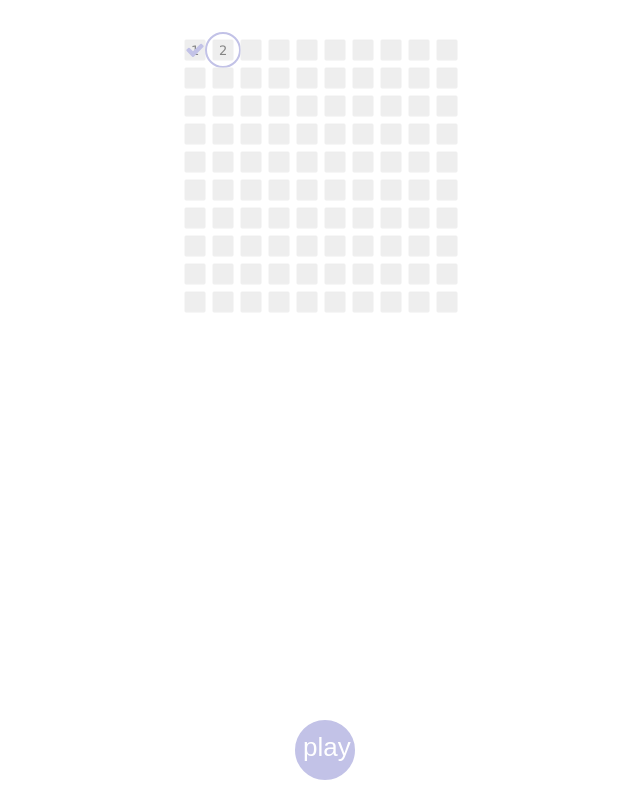
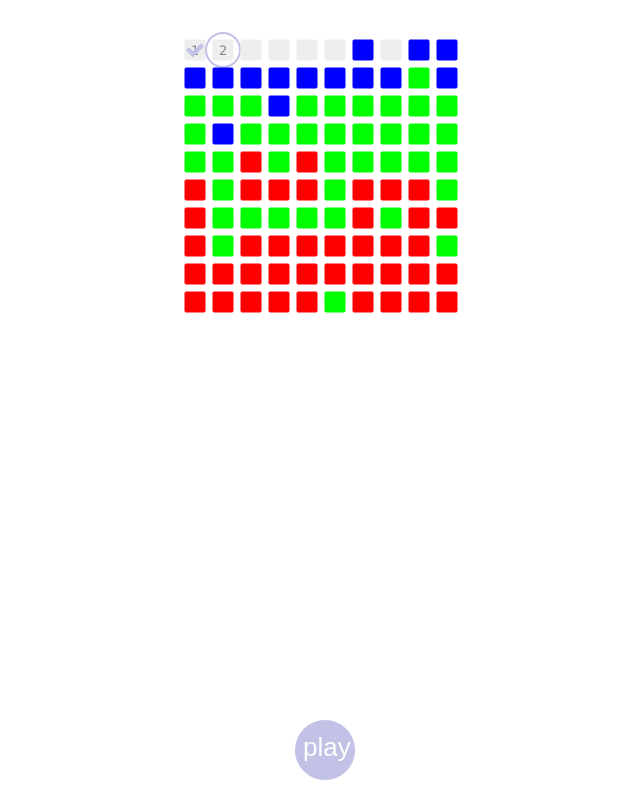
Before and after one commit to JayChetty/double, a React (Create React App) app: page / in a window 1280 px wide. Shown: the whole page, without its empty margins (315-955 px from the left). Built offline with nearby package versions, Linux system fonts and the light colour scheme.

Commit message:
first comit

```diff
--- a/src/components/Levels.js
+++ b/src/components/Levels.js
@@ -1,11 +1,15 @@
 import React from "react";
-
+import bestScores from "../data/levels";
 const offsetX = 10;
 const offsetY = 10;
 
 export const sequanceArray = size => {
   return Array.from(Array(size).keys());
 };
+
+const levels = [{ threshold: 3 }, { threshold: 5 }, { threshold: 7 }];
+
+const colorForLevel = level => {};
 
 const createSquares = (target, completedLevels) => {
   return sequanceArray(100).map(squareNumber => {
@@ -70,7 +74,18 @@ const createSquares = (target, completedLevels) => {
         </text>
       );
     }
-    // }
+
+    const levelOfSquare = squareNumber + 1;
+    let color = "#EEEEEE";
+    console.log("color", bestScores[levelOfSquare]);
+    if (bestScores[levelOfSquare] > 7) {
+      color = "#FF0000";
+    } else if (bestScores[levelOfSquare] > 5) {
+      color = "#00FF00";
+    } else if (bestScores[levelOfSquare] > 3) {
+      color = "#0000FF";
+    }
+
     return (
       <g key={squareNumber}>
         <rect
@@ -80,8 +95,8 @@ const createSquares = (target, completedLevels) => {
           transform-origin={`${x + size / 2}px ${y + size / 2}px`}
           width={size}
           height={size}
-          fill="#EEEEEE"
-          stroke="#EEEEEE"
+          fill={color}
+          stroke={color}
           rx={1}
           ry={1}
         />
```
